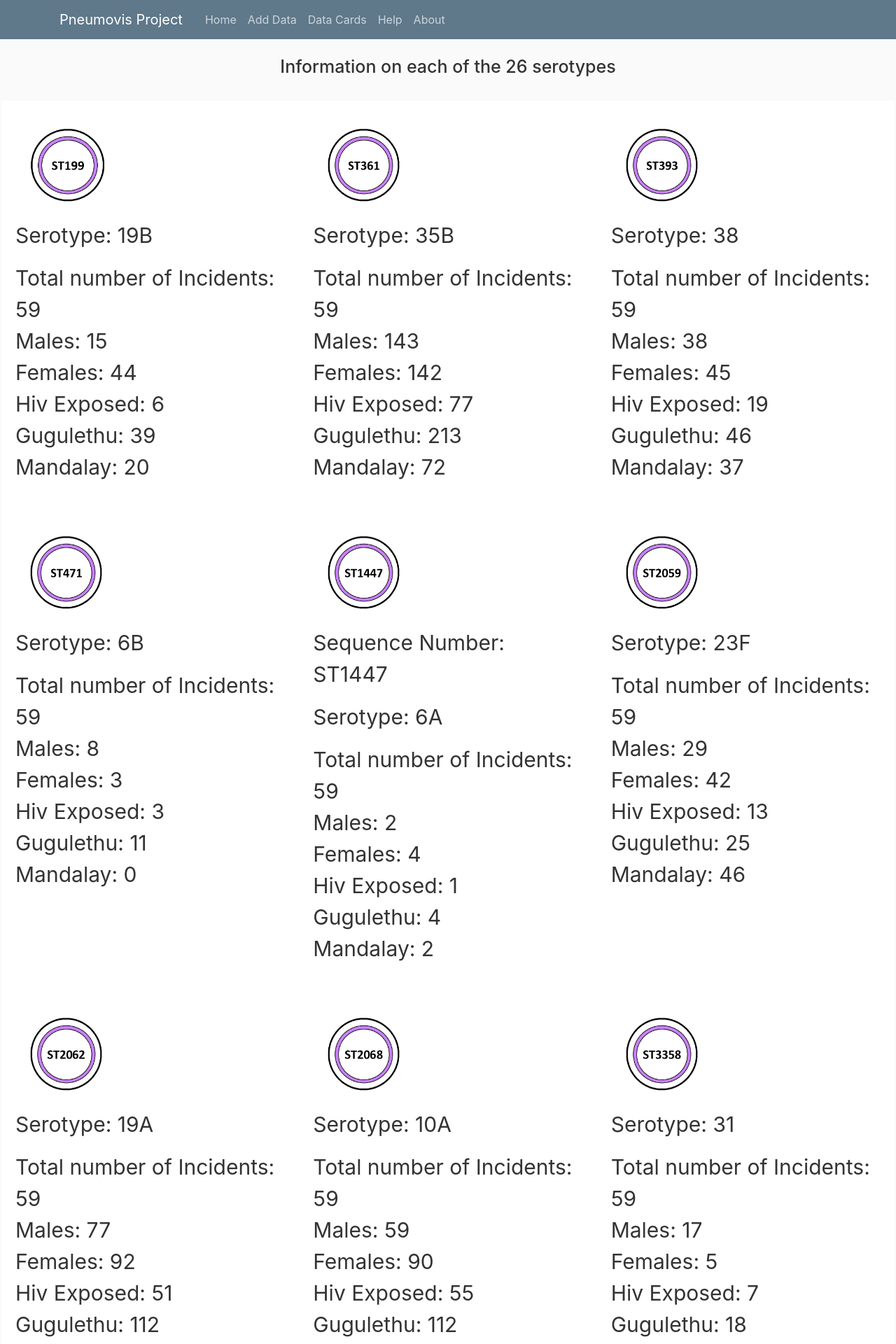
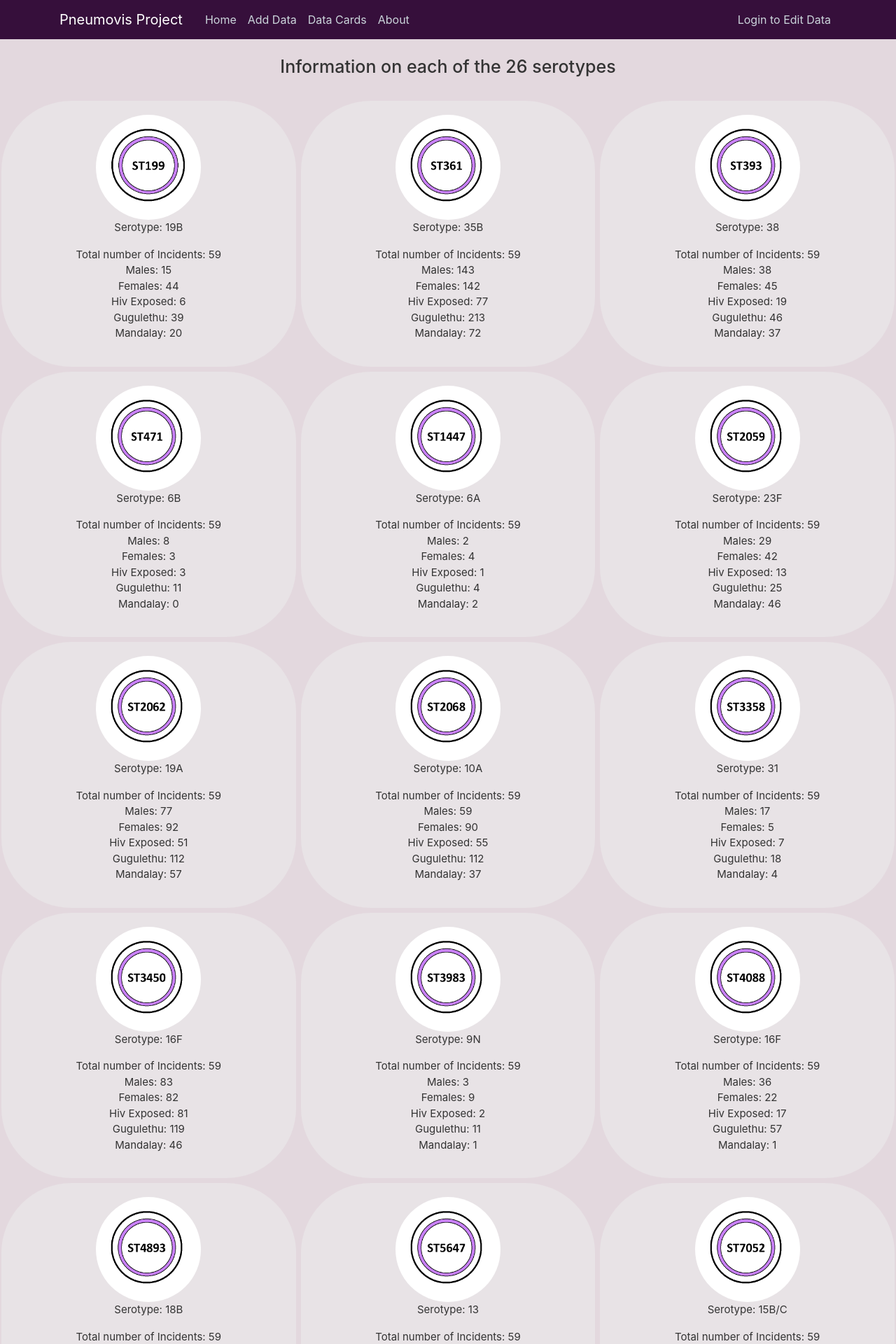
Before and after one commit to ashilr11/CapstoneProject, a Django app: page /datacards/ in a window 1280 px wide. Shown: the top 1920 px of the page at 70% size. Run offline with Django 3.2, Linux system fonts and the light colour scheme; data comes from the database, SQL or seed files in the repository; some libraries are stand-ins or nearby versions.

Commit message:
Fully working version 1 with new styles

```diff
--- a/pneumovis/plots.py
+++ b/pneumovis/plots.py
@@ -55,8 +55,8 @@ class Plots:
 		index = np.arange(groups)
 
 		lines1 = plt.plot(index, vaccinatedList, marker='o', color='k', label='Vaccinated')
-		lines2 = plt.plot(index, notVaccinatedList, marker='o', color='y', label='Not Vaccinated')
-		lines3 = plt.plot(index, presenceList, marker='o', color='r', label='Presence of bacteria')
+		#lines2 = plt.plot(index, notVaccinatedList, marker='o', color='b', label='Not Vaccinated')
+		lines3 = plt.plot(index, presenceList, marker='o', color='y', label='Presence of bacteria')
 
 		plt.ylabel('Number of Incidents')
 		plt.xlabel('Serotypes as shown in the order of the overview')
--- a/pneumovis/static/pneumovis/main.css
+++ b/pneumovis/static/pneumovis/main.css
@@ -17,6 +17,17 @@ h5{
   font-size: 16px
 }
 
+p{
+  font-size: 15px
+}
+
+.center {
+ display: block;
+ margin-left: auto;
+ margin-right: auto;
+ width: 50%;
+}
+
 ul {
   margin: 0;
 }
@@ -33,22 +44,26 @@ h6 {
   display: grid;
   grid-template-columns: auto auto auto;
   padding: 2px;
+  grid-gap: 7px;
 }
 
 .grid-item {
-  background-color: rgba(255, 255, 255);
+  background-color: #e8e3e6;
   padding: 20px;
   font-size: 30px;
+  border-radius: 100px;
+  gap: 7px;
 }
 
 .grid-item2 {
-  background-color: rgba(255, 255, 255);
+  background-color: #e8e3e6;
   padding: 20px;
   font-size: 15px;
+  border-radius: 25px;
 }
 
 .bg-steel {
-  background-color: #5f788a;
+  background-color: #360f3b;
 }
 
 .site-header .navbar-nav .nav-link {
@@ -63,12 +78,19 @@ h6 {
   font-weight: 500;
 }
 
+.div-back{
+  background-color: #e3d8de;
+}
+
 .content-section {
-  background: #ffffff;
+  background: #e8e1e5;
   padding: 10px 20px;
-  border: 1px solid #dddddd;
-  border-radius: 3px;
+  border-radius: 5px;
   margin-bottom: 20px;
+}
+
+.circles{
+  border-radius: 50%;
 }
 
 .article-title {
--- a/pneumovis/templates/pneumovis/about.html
+++ b/pneumovis/templates/pneumovis/about.html
@@ -2,7 +2,7 @@
 {% load static %}
 
 {% block content %}
-  <h1>About this visualization project<br></h1>
+  <h1>About this visualization project<br></h1><br>
 
   <p>Streptococcus pneumoniae is a bacteria which causes respiratory
     diseases such as ear, nose, throat and lung infections. Data collected on specific strains of pneumococcus
--- a/pneumovis/templates/pneumovis/adddata.html
+++ b/pneumovis/templates/pneumovis/adddata.html
@@ -19,7 +19,7 @@
 <br><br><br>
 <form action="{% url "App-adddata" %}" method="POST" enctype="multipart/form-data" class="form-horizontal">
 {% csrf_token %}
-<div style="border:1px solid black;">
+<div>
   <div class="form-group">
     <br>
     <div class="col-md-8">
--- a/pneumovis/templates/pneumovis/base.html
+++ b/pneumovis/templates/pneumovis/base.html
@@ -10,7 +10,7 @@
     <link rel="stylesheet" href="https://maxcdn.bootstrapcdn.com/bootstrap/4.0.0/css/bootstrap.min.css" integrity="sha384-Gn5384xqQ1aoWXA+058RXPxPg6fy4IWvTNh0E263XmFcJlSAwiGgFAW/dAiS6JXm" crossorigin="anonymous">
     <link rel="stylesheet" type="text/css" href="{% static 'pneumovis/main.css' %}">
   </head>
-  <body>
+  <body class='div-back'>
     <header class="site-header">
       <nav class="navbar navbar-expand-md navbar-dark bg-steel fixed-top">
         <div class="container">
@@ -23,11 +23,11 @@
               <a class="nav-item nav-link" href="{% url 'App-home' %}">Home</a>
               <a class="nav-item nav-link" href="{% url 'App-adddata' %}">Add Data</a>
               <a class="nav-item nav-link" href="{% url 'App-datacards' %}">Data Cards</a>
-              <a class="nav-item nav-link" href="{% url 'App-help' %}">Help</a>
               <a class="nav-item nav-link" href="{% url 'App-about' %}">About</a>
             </div>
             <!-- Navbar Right Side -->
             <div class="navbar-nav">
+              <a class="nav-item nav-link" href="{% url 'admin:index' %}">Login to Edit Data</a>
             </div>
           </div>
         </div>
--- a/pneumovis/templates/pneumovis/datacards.html
+++ b/pneumovis/templates/pneumovis/datacards.html
@@ -10,7 +10,7 @@
     <link rel="stylesheet" href="https://maxcdn.bootstrapcdn.com/bootstrap/4.0.0/css/bootstrap.min.css" integrity="sha384-Gn5384xqQ1aoWXA+058RXPxPg6fy4IWvTNh0E263XmFcJlSAwiGgFAW/dAiS6JXm" crossorigin="anonymous">
     <link rel="stylesheet" type="text/css" href="{% static 'pneumovis/main.css' %}">
   </head>
-  <body>
+  <body class='div-back'>
     <header class="site-header">
       <nav class="navbar navbar-expand-md navbar-dark bg-steel fixed-top">
         <div class="container">
@@ -23,11 +23,11 @@
               <a class="nav-item nav-link" href="{% url 'App-home' %}">Home</a>
               <a class="nav-item nav-link" href="{% url 'App-adddata' %}">Add Data</a>
               <a class="nav-item nav-link" href="{% url 'App-datacards' %}">Data Cards</a>
-              <a class="nav-item nav-link" href="{% url 'App-help' %}">Help</a>
               <a class="nav-item nav-link" href="{% url 'App-about' %}">About</a>
             </div>
             <!-- Navbar Right Side -->
             <div class="navbar-nav">
+              <a class="nav-item nav-link" href="{% url 'admin:index' %}">Login to Edit Data</a>
             </div>
           </div>
         </div>
@@ -36,8 +36,8 @@
     <h6 align='center'>Information on each of the 26 serotypes</h6><br>
     <div>
       <div class="grid-container">
-        <div class="grid-item">
-          <img src="{% static 'images/ST199.png' %}" class "home" alt="HIV status symbol" width="150" height="150"><br>
+        <div class="grid-item" align='center'>
+          <img class='circles' src="{% static 'images/ST199.png' %}" class "home" alt="HIV status symbol" width="150" height="150"><br>
           <p>Serotype: 19B</p>
           <p>Total number of Incidents: {{ array.0.5 }}<br>
           Males: {{ array.0.0 }}<br>
@@ -46,8 +46,8 @@
           Gugulethu: {{ array.0.2 }}<br>
           Mandalay: {{ array.0.3 }}</p>
         </div>
-        <div class="grid-item">
-          <img src="{% static 'images/ST361.png' %}" class "home" alt="HIV status symbol" width="150" height="150"><br>
+        <div class="grid-item" align='center'>
+          <img class='circles' src="{% static 'images/ST361.png' %}" class "home" alt="HIV status symbol" width="150" height="150"><br>
           <p>Serotype: 35B</p>
           <p>Total number of Incidents: {{ array.0.5 }}<br>
           Males: {{ array.1.0 }}<br>
@@ -56,8 +56,8 @@
           Gugulethu: {{ array.1.2 }}<br>
           Mandalay: {{ array.1.3 }}</p>
         </div>
-        <div class="grid-item">
-          <img src="{% static 'images/ST393.png' %}" class "home" alt="HIV status symbol" width="150" height="150"><br>
+        <div class="grid-item" align='center'>
+          <img class='circles' src="{% static 'images/ST393.png' %}" class "home" alt="HIV status symbol" width="150" height="150"><br>
           <p>Serotype: 38</p>
           <p>Total number of Incidents: {{ array.0.5 }}<br>
           Males: {{ array.2.0 }}<br>
@@ -66,8 +66,8 @@
           Gugulethu: {{ array.2.2 }}<br>
           Mandalay: {{ array.2.3 }}</p>
         </div>
-        <div class="grid-item">
-          <img src="{% static 'images/ST471.png' %}" class "home" alt="HIV status symbol" width="150" height="150"><br>
+        <div class="grid-item" align='center'>
+          <img class='circles' src="{% static 'images/ST471.png' %}" class "home" alt="HIV status symbol" width="150" height="150"><br>
           <p>Serotype: 6B</p>
           <p>Total number of Incidents: {{ array.0.5 }}<br>
           Males: {{ array.3.0 }}<br>
@@ -76,9 +76,8 @@
           Gugulethu: {{ array.3.2 }}<br>
           Mandalay: {{ array.3.3 }}</p>
         </div>
-        <div class="grid-item">
-          <img src="{% static 'images/ST1447.png' %}" class "home" alt="HIV status symbol" width="150" height="150"><br>
-          <p>Sequence Number: ST1447</p>
+        <div class="grid-item" align='center'>
+          <img class='circles' src="{% static 'images/ST1447.png' %}" class "home" alt="HIV status symbol" width="150" height="150"><br>
           <p>Serotype: 6A</p>
           <p>Total number of Incidents: {{ array.0.5 }}<br>
           Males: {{ array.4.0 }}<br>
@@ -87,8 +86,8 @@
           Gugulethu: {{ array.4.2 }}<br>
           Mandalay: {{ array.4.3 }}</p>
         </div>
-        <div class="grid-item">
-          <img src="{% static 'images/ST2059.png' %}" class "home" alt="HIV status symbol" width="150" height="150"><br>
+        <div class="grid-item" align='center'>
+          <img class='circles' src="{% static 'images/ST2059.png' %}" class "home" alt="HIV status symbol" width="150" height="150"><br>
           <p>Serotype: 23F</p>
           <p>Total number of Incidents: {{ array.0.5 }}<br>
           Males: {{ array.5.0 }}<br>
@@ -97,8 +96,8 @@
           Gugulethu: {{ array.5.2 }}<br>
           Mandalay: {{ array.5.3 }}</p>
         </div>
-        <div class="grid-item">
-          <img src="{% static 'images/ST2062.png' %}" class "home" alt="HIV status symbol" width="150" height="150"><br>
+        <div class="grid-item" align='center'>
+          <img class='circles' src="{% static 'images/ST2062.png' %}" class "home" alt="HIV status symbol" width="150" height="150"><br>
           <p>Serotype: 19A</p>
           <p>Total number of Incidents: {{ array.0.5 }}<br>
           Males: {{ array.6.0 }}<br>
@@ -107,8 +106,8 @@
           Gugulethu: {{ array.6.2 }}<br>
           Mandalay: {{ array.6.3 }}</p>
         </div>
-        <div class="grid-item">
-          <img src="{% static 'images/ST2068.png' %}" class "home" alt="HIV status symbol" width="150" height="150"><br>
+        <div class="grid-item" align='center'>
+          <img class='circles' src="{% static 'images/ST2068.png' %}" class "home" alt="HIV status symbol" width="150" height="150"><br>
           <p>Serotype: 10A</p>
           <p>Total number of Incidents: {{ array.0.5 }}<br>
           Males: {{ array.7.0 }}<br>
@@ -117,8 +116,8 @@
           Gugulethu: {{ array.7.2 }}<br>
           Mandalay: {{ array.7.3 }}</p>
         </div>
-        <div class="grid-item">
-          <img src="{% static 'images/ST3358.png' %}" class "home" alt="HIV status symbol" width="150" height="150"><br>
+        <div class="grid-item" align='center'>
+          <img class='circles' src="{% static 'images/ST3358.png' %}" class "home" alt="HIV status symbol" width="150" height="150"><br>
           <p>Serotype: 31</p>
           <p>Total number of Incidents: {{ array.0.5 }}<br>
           Males: {{ array.8.0 }}<br>
@@ -127,8 +126,8 @@
           Gugulethu: {{ array.8.2 }}<br>
           Mandalay: {{ array.8.3 }}</p>
         </div>
-        <div class="grid-item">
-          <img src="{% static 'images/ST3450.png' %}" class "home" alt="HIV status symbol" width="150" height="150"><br>
+        <div class="grid-item" align='center'>
+          <img class='circles' src="{% static 'images/ST3450.png' %}" class "home" alt="HIV status symbol" width="150" height="150"><br>
           <p>Serotype: 16F</p>
           <p>Total number of Incidents: {{ array.0.5 }}<br>
           Males: {{ array.9.0 }}<br>
@@ -137,8 +136,8 @@
           Gugulethu: {{ array.9.2 }}<br>
           Mandalay: {{ array.9.3 }}</p>
         </div>
-        <div class="grid-item">
-          <img src="{% static 'images/ST3983.png' %}" class "home" alt="HIV status symbol" width="150" height="150"><br>
+        <div class="grid-item" align='center'>
+          <img class='circles' src="{% static 'images/ST3983.png' %}" class "home" alt="HIV status symbol" width="150" height="150"><br>
           <p>Serotype: 9N</p>
           <p>Total number of Incidents: {{ array.0.5 }}<br>
           Males: {{ array.10.0 }}<br>
@@ -147,8 +146,8 @@
           Gugulethu: {{ array.10.2 }}<br>
           Mandalay: {{ array.10.3 }}</p>
         </div>
-        <div class="grid-item">
-          <img src="{% static 'images/ST4088.png' %}" class "home" alt="HIV status symbol" width="150" height="150"><br>
+        <div class="grid-item" align='center'>
+          <img class='circles' src="{% static 'images/ST4088.png' %}" class "home" alt="HIV status symbol" width="150" height="150"><br>
           <p>Serotype: 16F</p>
           <p>Total number of Incidents: {{ array.0.5 }}<br>
           Males: {{ array.11.0 }}<br>
@@ -157,8 +156,8 @@
           Gugulethu: {{ array.11.2 }}<br>
           Mandalay: {{ array.11.3 }}</p>
         </div>
-        <div class="grid-item">
-          <img src="{% static 'images/ST4893.png' %}" class "home" alt="HIV status symbol" width="150" height="150"><br>
+        <div class="grid-item" align='center'>
+          <img class='circles' src="{% static 'images/ST4893.png' %}" class "home" alt="HIV status symbol" width="150" height="150"><br>
           <p>Serotype: 18B</p>
           <p>Total number of Incidents: {{ array.0.5 }}<br>
           Males: {{ array.12.0 }}<br>
@@ -167,8 +166,8 @@
           Gugulethu: {{ array.12.2 }}<br>
           Mandalay: {{ array.12.3 }}</p>
         </div>
-        <div class="grid-item">
-          <img src="{% static 'images/ST5647.png' %}" class "home" alt="HIV status symbol" width="150" height="150"><br>
+        <div class="grid-item" align='center'>
+          <img class='circles' src="{% static 'images/ST5647.png' %}" class "home" alt="HIV status symbol" width="150" height="150"><br>
           <p>Serotype: 13</p>
           <p>Total number of Incidents: {{ array.0.5 }}<br>
           Males: {{ array.13.0 }}<br>
@@ -177,8 +176,8 @@
           Gugulethu: {{ array.13.2 }}<br>
           Mandalay: {{ array.13.3 }}</p>
         </div>
-        <div class="grid-item">
-          <img src="{% static 'images/ST7052.png' %}" class "home" alt="HIV status symbol" width="150" height="150"><br>
+        <div class="grid-item" align='center'>
+          <img class='circles' src="{% static 'images/ST7052.png' %}" class "home" alt="HIV status symbol" width="150" height="150"><br>
           <p>Serotype: 15B/C</p>
           <p>Total number of Incidents: {{ array.0.5 }}<br>
           Males: {{ array.14.0 }}<br>
@@ -187,9 +186,8 @@
           Gugulethu: {{ array.14.2 }}<br>
           Mandalay: {{ array.14.3 }}</p>
         </div>
-        <div class="grid-item">
-          <img src="{% static 'images/ST7345.png' %}" class "home" alt="HIV status symbol" width="150" height="150"><br>
-          <p>Sequence Number: ST7345</p>
+        <div class="grid-item" align='center'>
+          <img class='circles' src="{% static 'images/ST7345.png' %}" class "home" alt="HIV status symbol" width="150" height="150"><br>
           <p>Serotype: 6C</p>
           <p>Total number of Incidents: {{ array.0.5 }}<br>
           Males: {{ array.15.0 }}<br>
@@ -198,8 +196,8 @@
           Gugulethu: {{ array.15.2 }}<br>
           Mandalay: {{ array.15.3 }}</p>
         </div>
-        <div class="grid-item">
-          <img src="{% static 'images/ST8687.png' %}" class "home" alt="HIV status symbol" width="150" height="150"><br>
+        <div class="grid-item" align='center'>
+          <img class='circles' src="{% static 'images/ST8687.png' %}" class "home" alt="HIV status symbol" width="150" height="150"><br>
           <p>Serotype: 15B/C</p>
           <p>Total number of Incidents: {{ array.0.5 }}<br>
           Males: {{ array.16.0 }}<br>
@@ -208,8 +206,8 @@
           Gugulethu: {{ array.16.2 }}<br>
           Mandalay: {{ array.16.3 }}</p>
         </div>
-        <div class="grid-item">
-          <img src="{% static 'images/ST8838.png' %}" class "home" alt="HIV status symbol" width="150" height="150"><br>
+        <div class="grid-item" align='center'>
+          <img class='circles' src="{% static 'images/ST8838.png' %}" class "home" alt="HIV status symbol" width="150" height="150"><br>
           <p>Serotype: 7C</p>
           <p>Total number of Incidents: {{ array.0.5 }}<br>
           Males: {{ array.17.0 }}<br>
@@ -218,8 +216,8 @@
           Gugulethu: {{ array.17.2 }}<br>
           Mandalay: {{ array.17.3 }}</p>
         </div>
-        <div class="grid-item">
-          <img src="{% static 'images/ST10605.png' %}" class "home" alt="HIV status symbol" width="150" height="150"><br>
+        <div class="grid-item"align='center'>
+          <img class='circles' src="{% static 'images/ST10605.png' %}" class "home" alt="HIV status symbol" width="150" height="150"><br>
           <p>Serotype: 15A</p>
           <p>Total number of Incidents: {{ array.0.5 }}<br>
           Males: {{ array.18.0 }}<br>
@@ -228,8 +226,8 @@
           Gugulethu: {{ array.18.2 }}<br>
           Mandalay: {{ array.18.3 }}</p>
         </div>
-        <div class="grid-item">
-          <img src="{% static 'images/ST10673.png' %}" class "home" alt="HIV status symbol" width="150" height="150"><br>
+        <div class="grid-item" align='center'>
+          <img class='circles' src="{% static 'images/ST10673.png' %}" class "home" alt="HIV status symbol" width="150" height="150"><br>
           <p>Serotype: 16F</p>
           <p>Total number of Incidents: {{ array.0.5 }}<br>
           Males: {{ array.19.0 }}<br>
@@ -238,8 +236,8 @@
           Gugulethu: {{ array.19.2 }}<br>
           Mandalay: {{ array.19.3 }}</p>
         </div>
-        <div class="grid-item">
-          <img src="{% static 'images/ST10823.png' %}" class "home" alt="HIV status symbol" width="150" height="150"><br>
+        <div class="grid-item" align='center'>
+          <img class='circles' src="{% static 'images/ST10823.png' %}" class "home" alt="HIV status symbol" width="150" height="150"><br>
           <p>Serotype: 19F</p>
           <p>Total number of Incidents: {{ array.0.5 }}<br>
           Males: {{ array.20.0 }}<br>
@@ -248,8 +246,8 @@
           Gugulethu: {{ array.20.2 }}<br>
           Mandalay: {{ array.20.3 }}</p>
         </div>
-        <div class="grid-item">
-          <img src="{% static 'images/ST10854.png' %}" class "home" alt="HIV status symbol" width="150" height="150"><br>
+        <div class="grid-item" align='center'>
+          <img class='circles' src="{% static 'images/ST10854.png' %}" class "home" alt="HIV status symbol" width="150" height="150"><br>
           <p>Serotype: 21</p>
           <p>Total number of Incidents: {{ array.0.5 }}<br>
           Males: {{ array.21.0 }}<br>
@@ -258,8 +256,8 @@
           Gugulethu: {{ array.21.2 }}<br>
           Mandalay: {{ array.21.3 }}</p>
         </div>
-        <div class="grid-item">
-          <img src="{% static 'images/ST13795.png' %}" class "home" alt="HIV status symbol" width="150" height="150"><br>
+        <div class="grid-item" align='center'>
+          <img class='circles' src="{% static 'images/ST13795.png' %}" class "home" alt="HIV status symbol" width="150" height="150"><br>
           <p>Serotype: 15B/C</p>
           <p>Total number of Incidents: {{ array.0.5 }}<br>
           Males: {{ array.22.0 }}<br>
@@ -268,8 +266,8 @@
           Gugulethu: {{ array.22.2 }}<br>
           Mandalay: {{ array.22.3 }}</p>
         </div>
-        <div class="grid-item">
-          <img src="{% static 'images/ST13797.png' %}" class "home" alt="HIV status symbol" width="150" height="150"><br>
+        <div class="grid-item" align='center'>
+          <img class='circles' src="{% static 'images/ST13797.png' %}" class "home" alt="HIV status symbol" width="150" height="150"><br>
           <p>Serotype: 34</p>
           <p>Total number of Incidents: {{ array.0.5 }}<br>
           Males: {{ array.23.0 }}<br>
@@ -278,8 +276,8 @@
           Gugulethu: {{ array.23.2 }}<br>
           Mandalay: {{ array.23.3 }}</p>
         </div>
-        <div class="grid-item">
-          <img src="{% static 'images/ST13798.png' %}" class "home" alt="HIV status symbol" width="150" height="150"><br>
+        <div class="grid-item" align='center'>
+          <img class='circles' src="{% static 'images/ST13798.png' %}" class "home" alt="HIV status symbol" width="150" height="150"><br>
           <p>Serotype: 23B</p>
           <p>Total number of Incidents: {{ array.0.5 }}<br>
           Males: {{ array.24.0 }}<br>
@@ -288,8 +286,8 @@
           Gugulethu: {{ array.24.2 }}<br>
           Mandalay: {{ array.24.3 }}</p>
         </div>
-        <div class="grid-item">
-          <img src="{% static 'images/ST13799.png' %}" class "home" alt="HIV status symbol" width="150" height="150"><br>
+        <div class="grid-item" align='center'>
+          <img class='circles' src="{% static 'images/ST13799.png' %}" class "home" alt="HIV status symbol" width="150" height="150"><br>
           <p>Serotype: 21</p>
           <p>Total number of Incidents: {{ array.0.5 }}<br>
           Males: {{ array.25.0 }}<br>
--- a/pneumovis/urls.py
+++ b/pneumovis/urls.py
@@ -8,6 +8,5 @@ urlpatterns = [
     path('', views.home, name='App-home'),
     path('adddata/', views.adddata, name='App-adddata'),
     path('datacards/', views.datacards, name='App-datacards'),
-    path('help/', views.help, name='App-help'),
     path('about/', views.about, name='App-about'),
 ]
```
Also changed, not shown: pneumovis/templates/pneumovis/help.html (deleted, +0 -31 lines), pneumovis/templates/pneumovis/home.html (+8 -9 lines), pneumovis/static/images/femaleSymbol.png, pneumovis/static/images/gugulethuSymbol.png, pneumovis/static/images/hivSymbol.jpg (deleted), pneumovis/static/images/hivSymbol.png (added), pneumovis/static/images/maleSymbol.png, pneumovis/static/images/mandalaySymbol.png, pneumovis/static/images/vaccineSymbol.jpg (deleted), pneumovis/static/images/vaccineSymbol.png (added).
